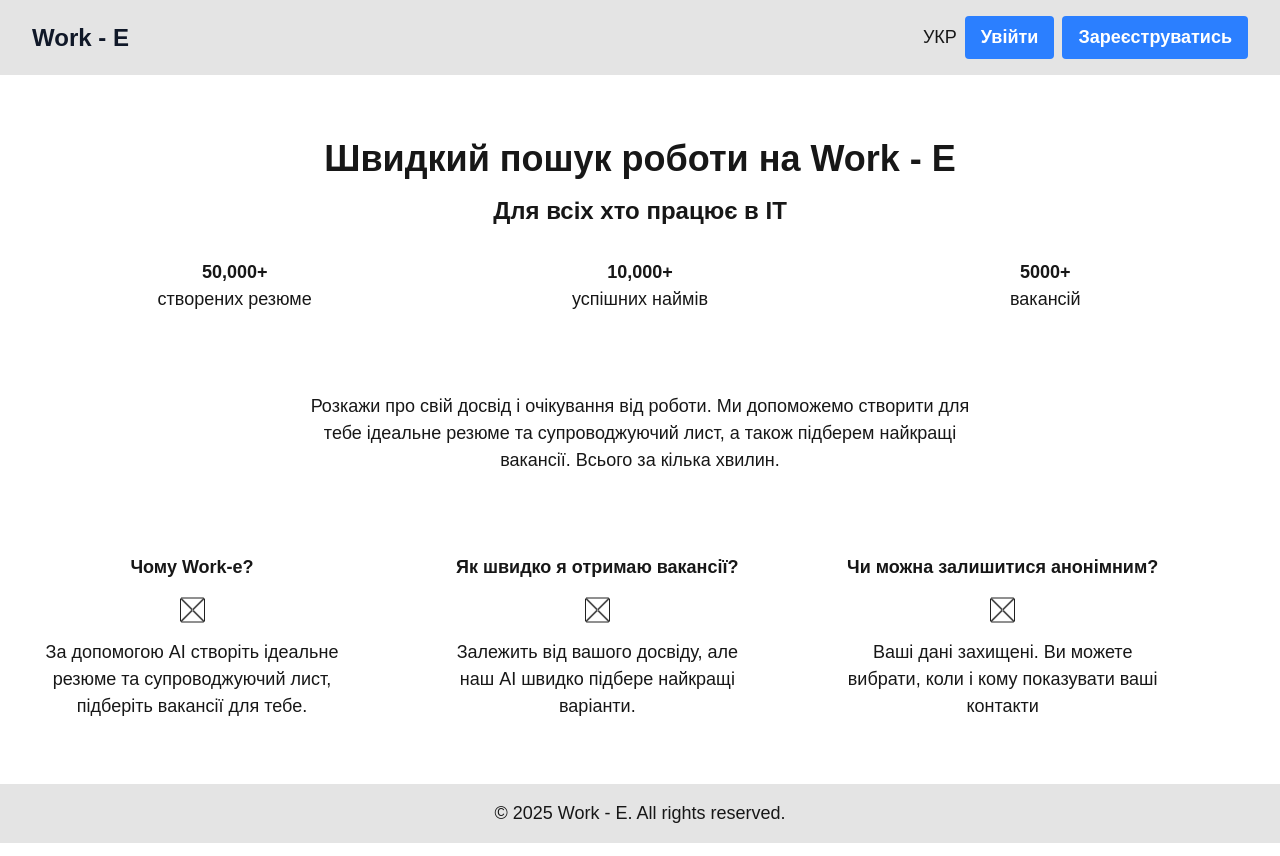
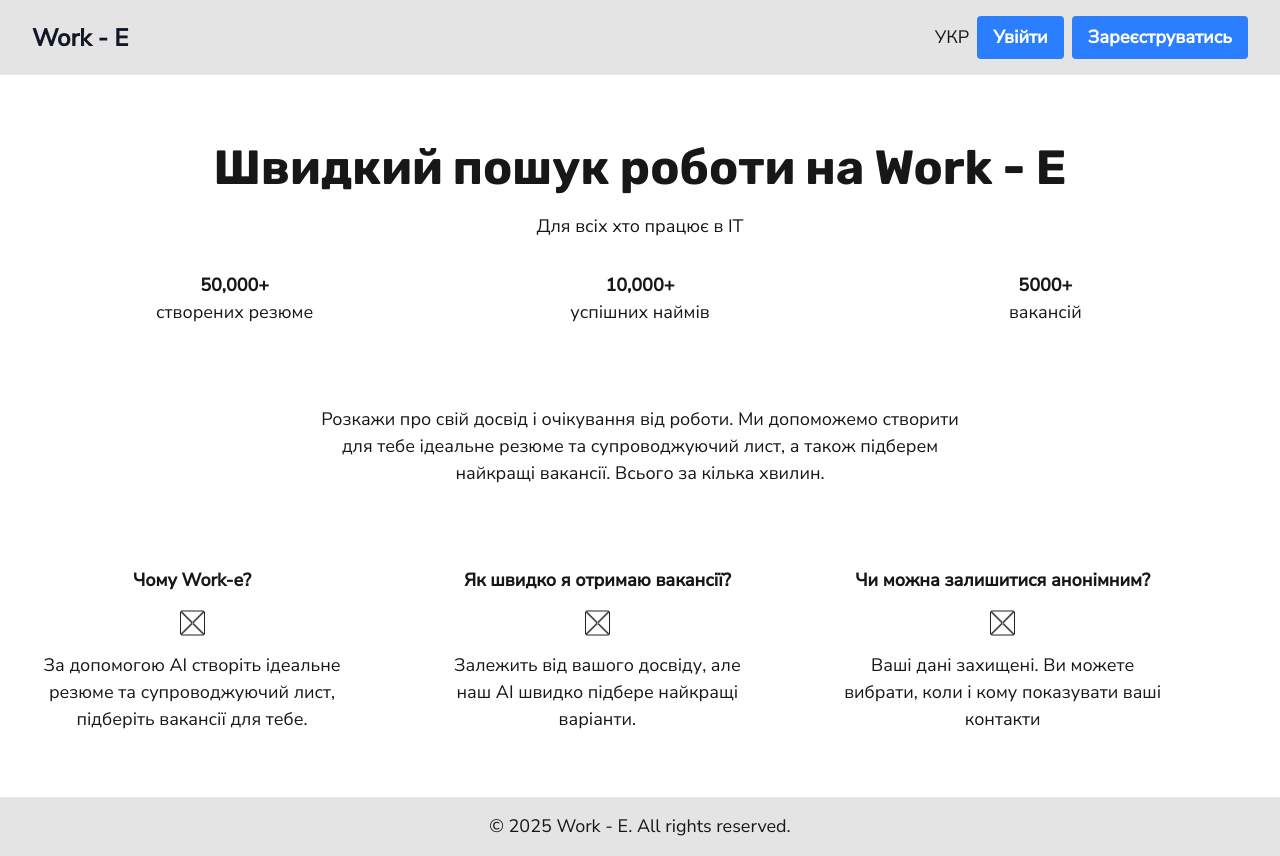
Before and after one commit to work-ee/work-e, a Next.js app: page / in a window 1280 px wide. Built offline with nearby package versions, Linux system fonts and the light colour scheme.

Commit message:
added typograpth

```diff
--- a/app/globals.css
+++ b/app/globals.css
@@ -3,27 +3,28 @@
 :root {
   --background: #ffffff;
   --foreground: #171717;
+  --font-rubik: "Rubik", sans-serif;
+  --font-nunito-sans: "Nunito Sans", sans-serif;
 }
 
 @theme inline {
   --color-background: var(--background);
   --color-foreground: var(--foreground);
-  --font-sans: var(--font-geist-sans);
-  --font-mono: var(--font-geist-mono);
+  --font-rubik: var(--font-rubik);
+  --font-nunito-sans: var(--font-nunito-sans);
 }
 
-/* @media (prefers-color-scheme: dark) {
-  :root {
-    --background: #0a0a0a;
-    --foreground: #ededed;
-  }
-} */
+.font-rubik {
+  font-family: var(--font-rubik);
+}
 
 body {
   background: var(--background);
   color: var(--foreground);
-  font-family: Arial, Helvetica, sans-serif;
+  font-family: var(--font-nunito-sans), sans-serif;
   font-size: 18px;
+  line-height: 150%;
+  font-weight: 400;
   @apply flex min-h-screen flex-col;
 
   footer {
@@ -39,29 +40,32 @@ body {
   @apply mx-auto max-w-7xl px-4 sm:px-6 lg:px-8;
 }
 
-h1,
-.h1 {
-  @apply mb-4 text-4xl font-bold;
+/* Typography
+------------------------------------------ */
+.heading-h1 {
+  @apply font-rubik text-[48px] leading-[120%] font-bold;
 }
-h2,
-.h2 {
-  @apply mb-4 text-3xl font-bold;
+
+.heading-h2 {
+  @apply font-rubik text-[36px] leading-[130%] font-semibold;
 }
-h3,
-.h3 {
-  @apply mb-4 text-2xl font-bold;
+.heading-h3 {
+  @apply font-rubik text-[24px] leading-[130%] font-medium;
 }
-h4,
-.h4 {
-  @apply mb-4 text-xl font-bold;
+.text-body {
+  @apply font-nunito-sans text-[18px] leading-[150%] font-normal;
 }
-h5,
-.h5 {
-  @apply mb-4 text-lg font-bold;
+.text-micro {
+  @apply font-nunito-sans text-[14px] leading-[150%] font-light;
 }
-h6,
-.h6 {
-  @apply mb-4 text-base font-bold;
+.btn {
+  @apply font-rubik text-[20px] leading-[150%] font-medium;
+}
+.input-text {
+  @apply font-nunito-sans text-[16px] leading-[150%] font-normal;
+}
+.label-text {
+  @apply font-nunito-sans text-[14px] leading-[150%] font-normal;
 }
 
 .section {
--- a/app/layout.tsx
+++ b/app/layout.tsx
@@ -1,17 +1,21 @@
 import type { Metadata } from "next";
-import { Geist, Geist_Mono } from "next/font/google";
+import { Rubik, Nunito_Sans } from "next/font/google";
 import "./globals.css";
 import { Header } from "@/components/shared/header";
 import { Footer } from "@/components/shared/footer";
 
-const geistSans = Geist({
-  variable: "--font-geist-sans",
+export const rubik = Rubik({
+  weight: ["500", "600", "700"],
   subsets: ["latin"],
+  variable: "--font-rubik",
+  display: "swap",
 });
 
-const geistMono = Geist_Mono({
-  variable: "--font-geist-mono",
+export const nunitoSans = Nunito_Sans({
+  weight: ["300", "400", "500"],
   subsets: ["latin"],
+  variable: "--font-nunito-sans",
+  display: "swap",
 });
 
 export const metadata: Metadata = {
@@ -26,7 +30,7 @@ export default function RootLayout({
 }>) {
   return (
     <html lang="en">
-      <body className={`${geistSans.variable} ${geistMono.variable} antialiased`}>
+      <body className={`${rubik.variable} ${nunitoSans.variable} antialiased`}>
         <Header />
         {children}
         <Footer />
--- a/app/page.tsx
+++ b/app/page.tsx
@@ -4,8 +4,8 @@ export default function Home() {
       <section className="section">
         <div className="container">
           <div className="text-center">
-            <h1 className="h1">Швидкий пошук роботи на Work - E</h1>
-            <p className="h3">Для всіх хто працює в IT</p>
+            <h1 className="heading-h1 mb-4">Швидкий пошук роботи на Work - E</h1>
+            <p className=".heading-h3 mb-4">Для всіх хто працює в IT</p>
           </div>
         </div>
       </section>
```
Also changed, not shown: package.json (+5 -4 lines), 2 other files (tests, documents, lock files or other folders).
